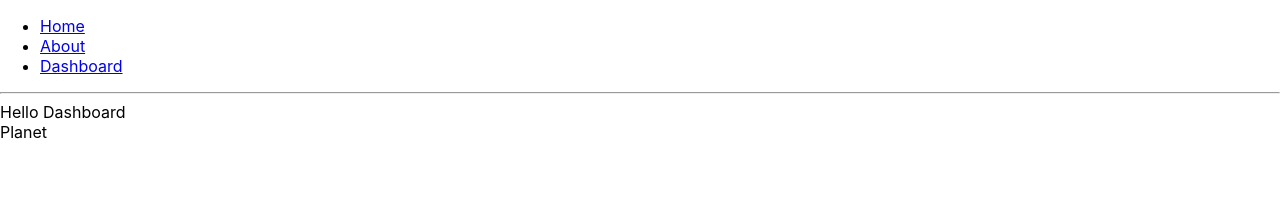
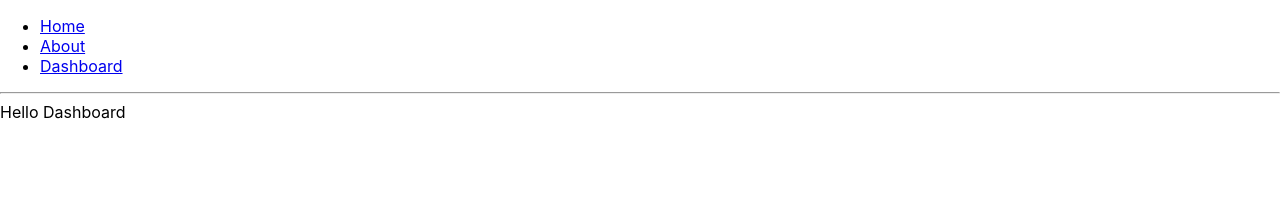
Before and after one commit to TerFrade/planet-facts, a React (Create React App) app: page /dashboard in a window 1280 px wide. Shown: the top 212 px of the page. Built offline with nearby package versions, Linux system fonts and the light colour scheme.

Commit message:
Resolved folder structure with site routing

```diff
--- a/src/components/Navbar.tsx
+++ b/src/components/Navbar.tsx
@@ -1,10 +1,8 @@
 import React from "react"
 
-import { Routes, Route, Link } from "react-router-dom"
+import { Link } from "react-router-dom"
 
 const Navbar = () => {
-  // eslint-disable-next-line no-console
-  console.log("hello from nav")
   return (
     <div>
       <ul>
@@ -20,14 +18,6 @@ const Navbar = () => {
       </ul>
 
       <hr />
-
-      <Routes>
-        <Route path="/" element={<div>Hello Home</div>} />
-
-        <Route path="/about" element={<div>Hello About</div>} />
-
-        <Route path="/dashboard" element={<div>Hello Dashboard</div>} />
-      </Routes>
     </div>
   )
 }
--- a/src/pages/Planet.tsx
+++ b/src/pages/Planet.tsx
@@ -1,8 +1,6 @@
 import React from "react"
 
 const Planet = () => {
-  // eslint-disable-next-line no-console
-  console.log("hello from Planet")
   return <div>Planet</div>
 }
 
--- a/src/pages/index.tsx
+++ b/src/pages/index.tsx
@@ -1,15 +1,13 @@
 import React from "react"
 
 import Navbar from "../components/Navbar"
-import Planet from "./Planet"
+import RouteOutlet from "./routerOutlet"
 
 const App = () => {
-  // eslint-disable-next-line no-console
-  console.log("hello from App")
   return (
     <>
       <Navbar />
-      <Planet />
+      <RouteOutlet />
     </>
   )
 }
--- /dev/null
+++ b/src/pages/routerOutlet.tsx
@@ -0,0 +1,16 @@
+import React from "react"
+import { Routes, Route } from "react-router-dom"
+
+import Planet from "./Planet"
+
+const RouteOutlet = () => {
+  return (
+    <Routes>
+      <Route path="/" element={<Planet />} />
+      <Route path="/about" element={<div>Hello About</div>} />
+      <Route path="/dashboard" element={<div>Hello Dashboard</div>} />
+    </Routes>
+  )
+}
+
+export default RouteOutlet
```
